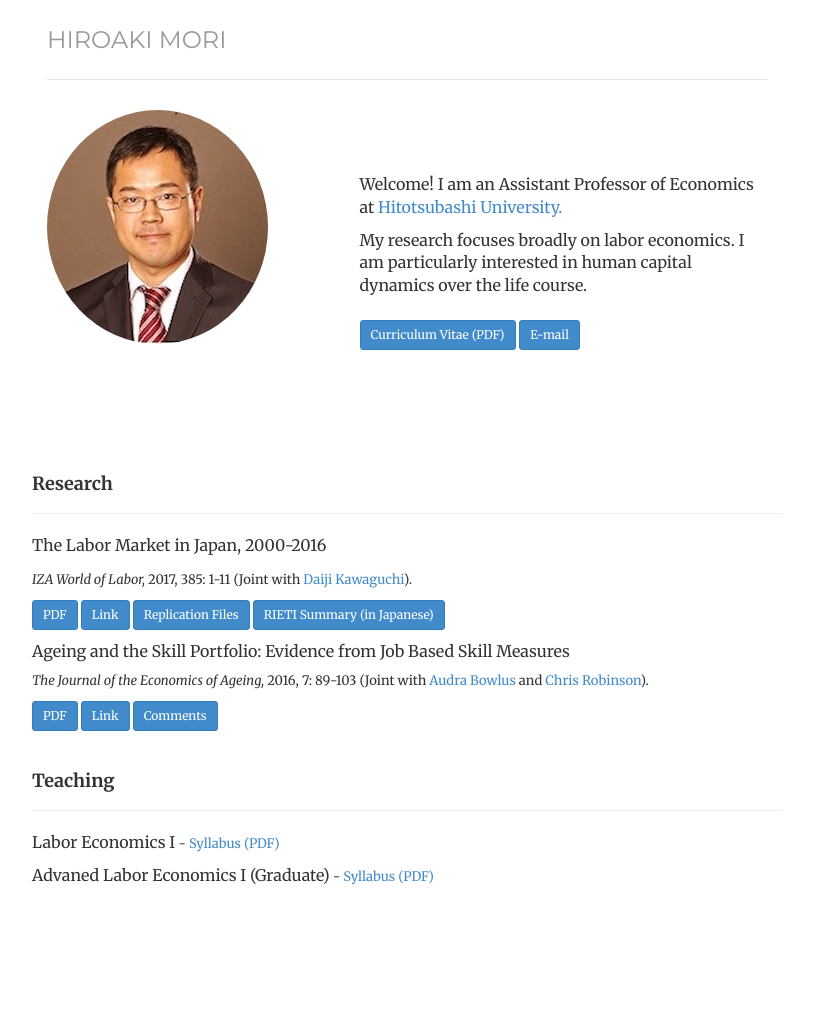
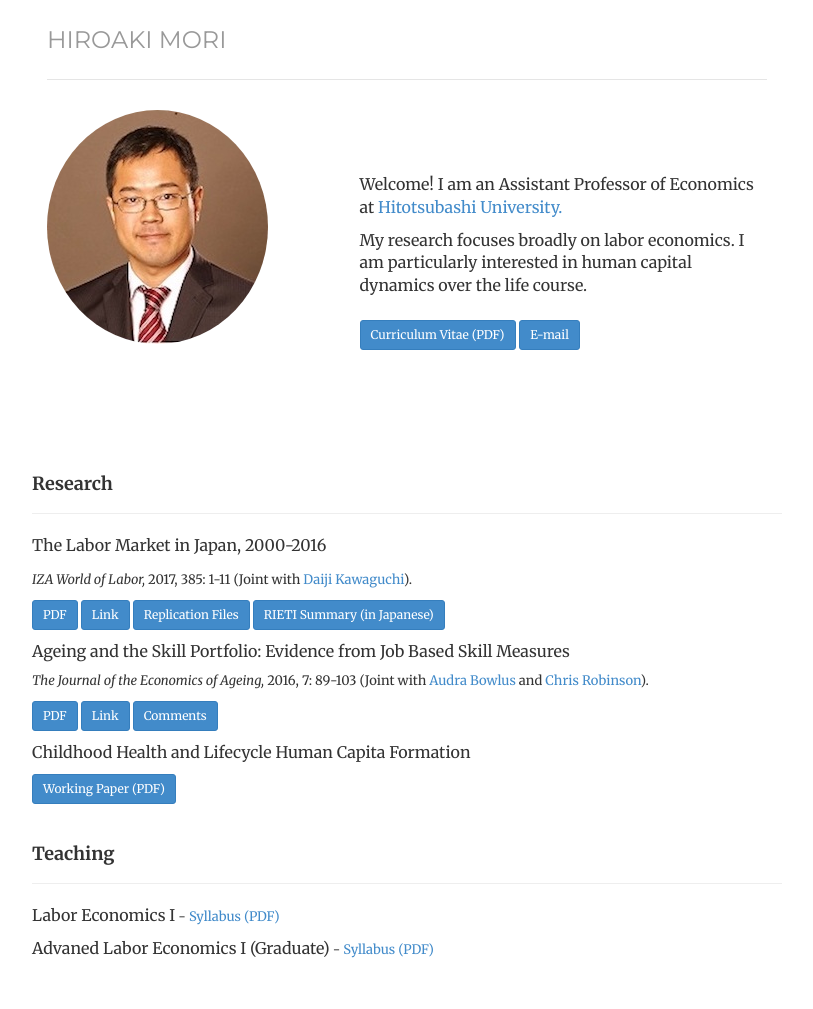
Before and after one commit to morihiroaki/morihiroaki.github.io, a Jekyll site: the page built from index.html, in a window 1280 px wide. Shown: the whole page, without its empty margins (233-1046 px from the left). Built offline with Jekyll 4.4.1, drawn with Linux system fonts in a browser that asks for light colours; before the commit the page ends 937 px from its top, so only the background shows below that.

Commit message:
Update index.html

```diff
--- a/index.html
+++ b/index.html
@@ -45,6 +45,8 @@ description:
   <a href="http://www.sciencedirect.com/science/article/pii/S2212828X16000049" target="_blank" class="btn btn-primary btn-sm" role="button">Link</a>
   <a href="http://www.sciencedirect.com/science/article/pii/S2212828X16300135" target="_blank" class="btn btn-primary btn-sm" role="button">Comments</a></p>
 
+    <p><font size="3">Childhood Health and Lifecycle Human Capita Formation</font></p>
+  <p><a href="./files/m2_main6.pdf" target="_blank" class="btn btn-primary btn-sm" role="button">Working Paper (PDF)</a>
 
   <a name="Teaching"></a>
   <div class="page-header">
```
